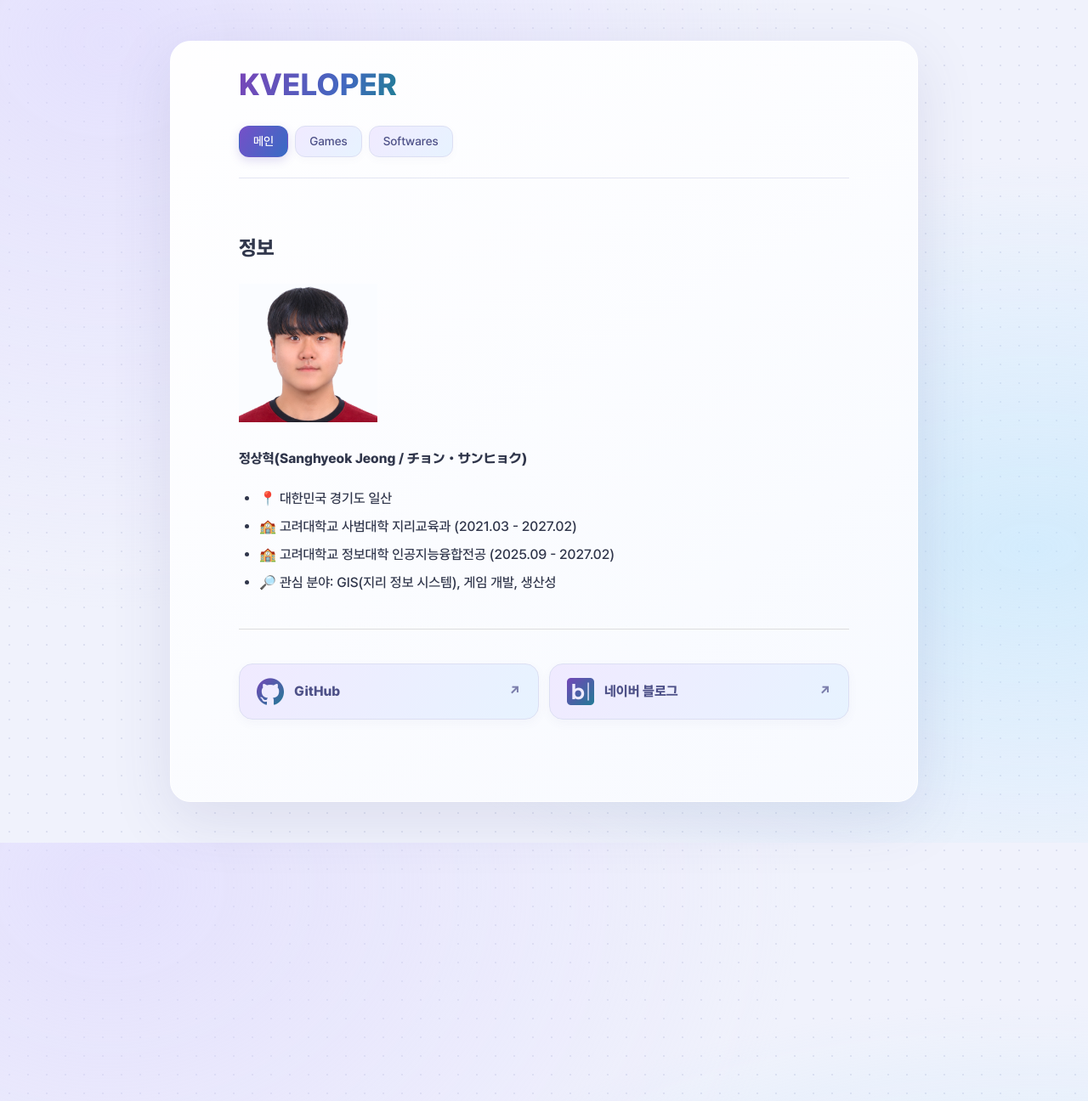
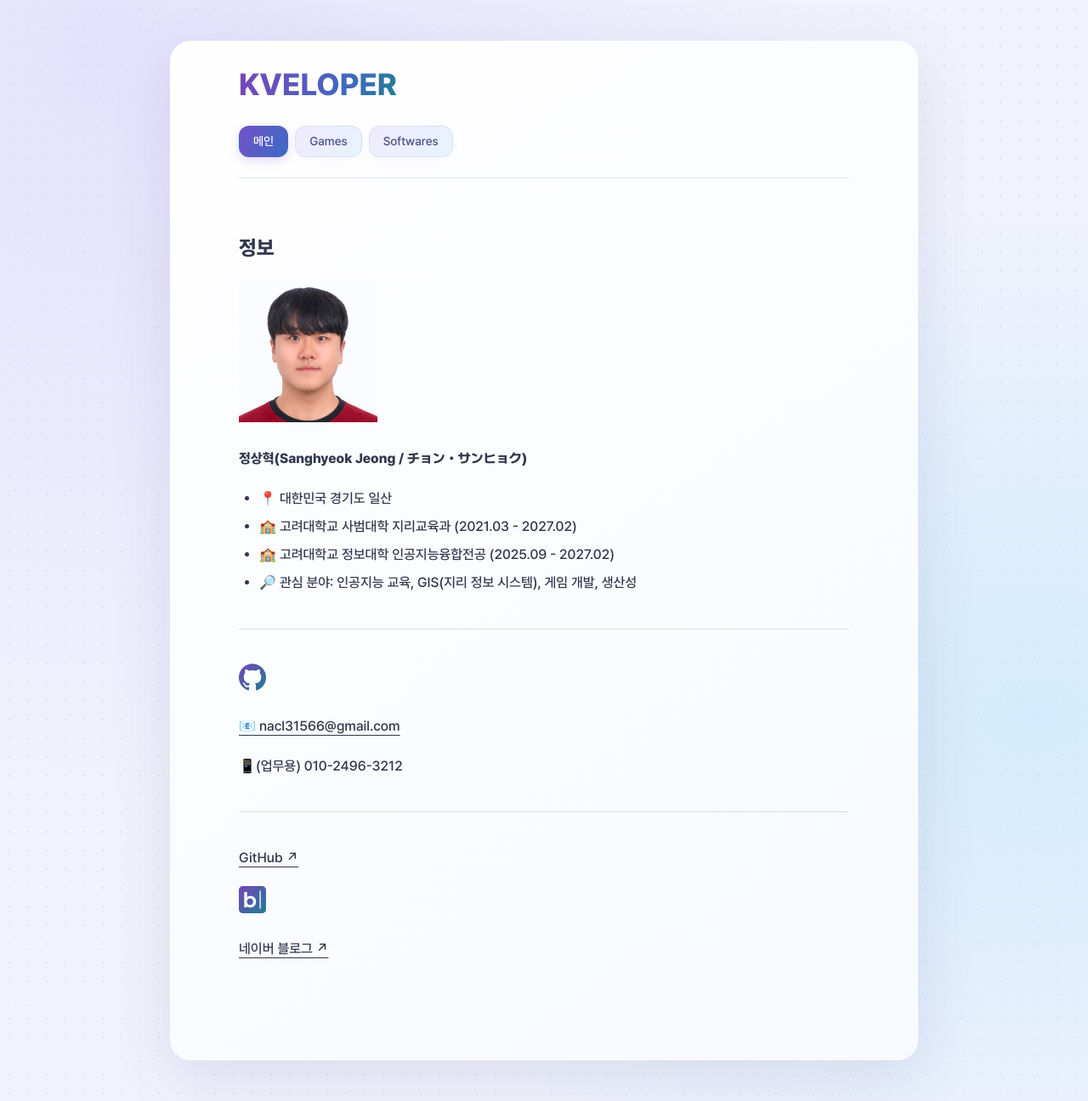
Before and after one commit to kveloper/kveloper.github.io, a Jekyll site: the page built from main.md, in a window 1280 px wide. Shown: the whole page at 85% size. Built offline with Jekyll 4.4.1, drawn with Linux system fonts in a browser that asks for light colours; our own code applies the rules of GitHub Pages for plain Markdown files.

Commit message:
Update main.md

```diff
--- a/main.md
+++ b/main.md
@@ -18,20 +18,21 @@ description: 정상혁의 개인 페이지
 
 -   🏫 고려대학교 정보대학 인공지능융합전공 (2025.09 - 2027.02)
 
--   🔎 관심 분야: GIS(지리 정보 시스템), 게임 개발, 생산성
+-   🔎 관심 분야: 인공지능 교육, GIS(지리 정보 시스템), 게임 개발, 생산성
 
 
 * * *
 
-<nav class="social-links" aria-label="외부 바로가기">
-  <a class="social-link" href="https://github.com/kveloper">
-    <img src="{{ '/assets/github.png' | relative_url }}" alt="" width="32" height="32" />
-    <span>GitHub</span>
-    <span class="social-link-arrow" aria-hidden="true">↗</span>
-  </a>
-  <a class="social-link" href="https://blog.naver.com/geojeong02">
-    <img src="{{ '/assets/naverblog.png' | relative_url }}" alt="" width="32" height="32" />
-    <span>네이버 블로그</span>
-    <span class="social-link-arrow" aria-hidden="true">↗</span>
-  </a>
-</nav>
+<img src="{{ '/assets/github.png' | relative_url }}" alt="" width="32" height="32" />
+
+[📧 nacl31566@gmail.com](mailto:📧nacl31566@gmail.com)
+
+📱(업무용) 010-2496-3212
+
+* * *
+
+[GitHub ↗](https://github.com/kveloper)
+
+<img src="{{ '/assets/naverblog.png' | relative_url }}" alt="" width="32" height="32" />
+
+[네이버 블로그 ↗](https://blog.naver.com/geojeong02)
```
